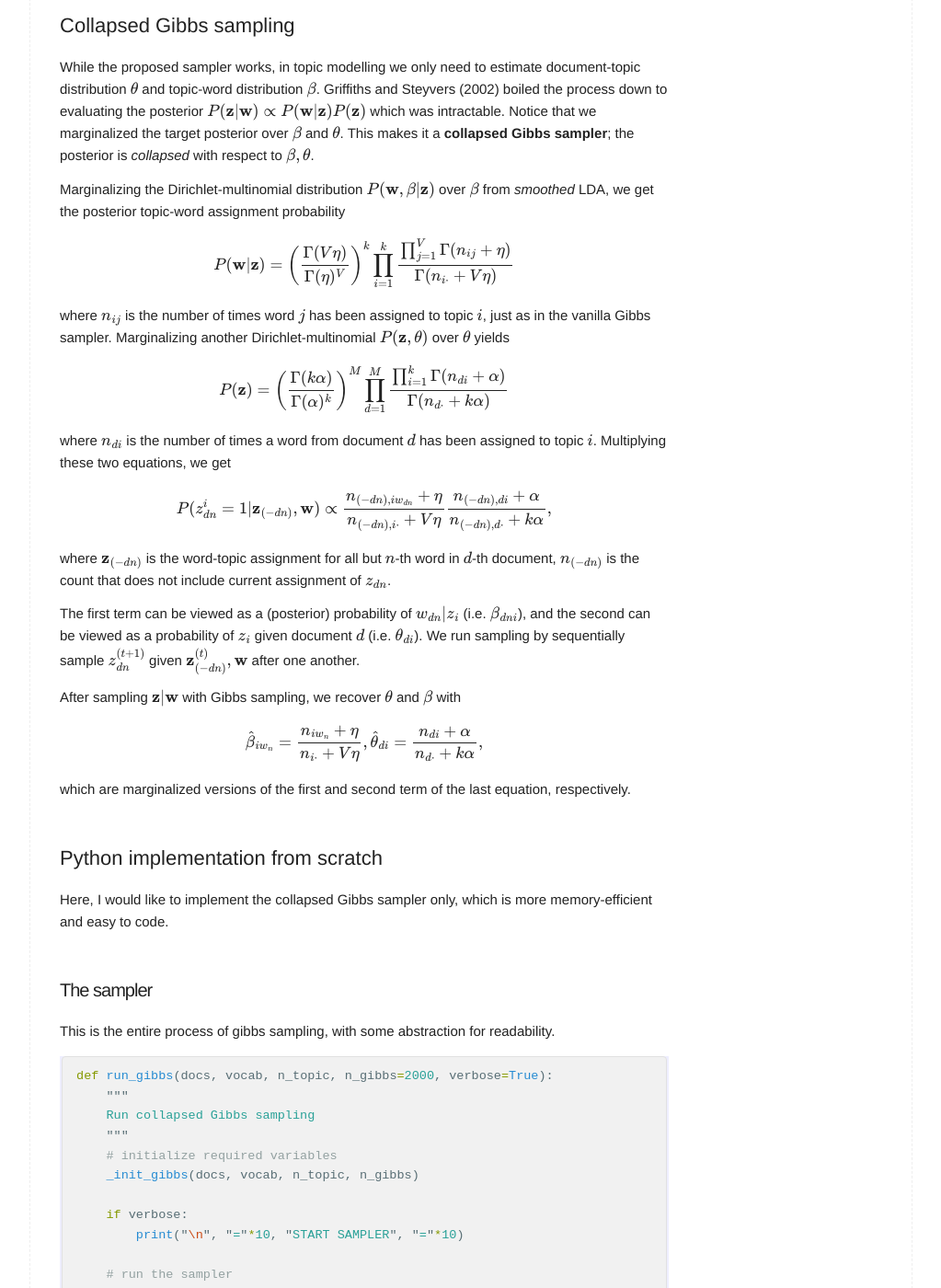
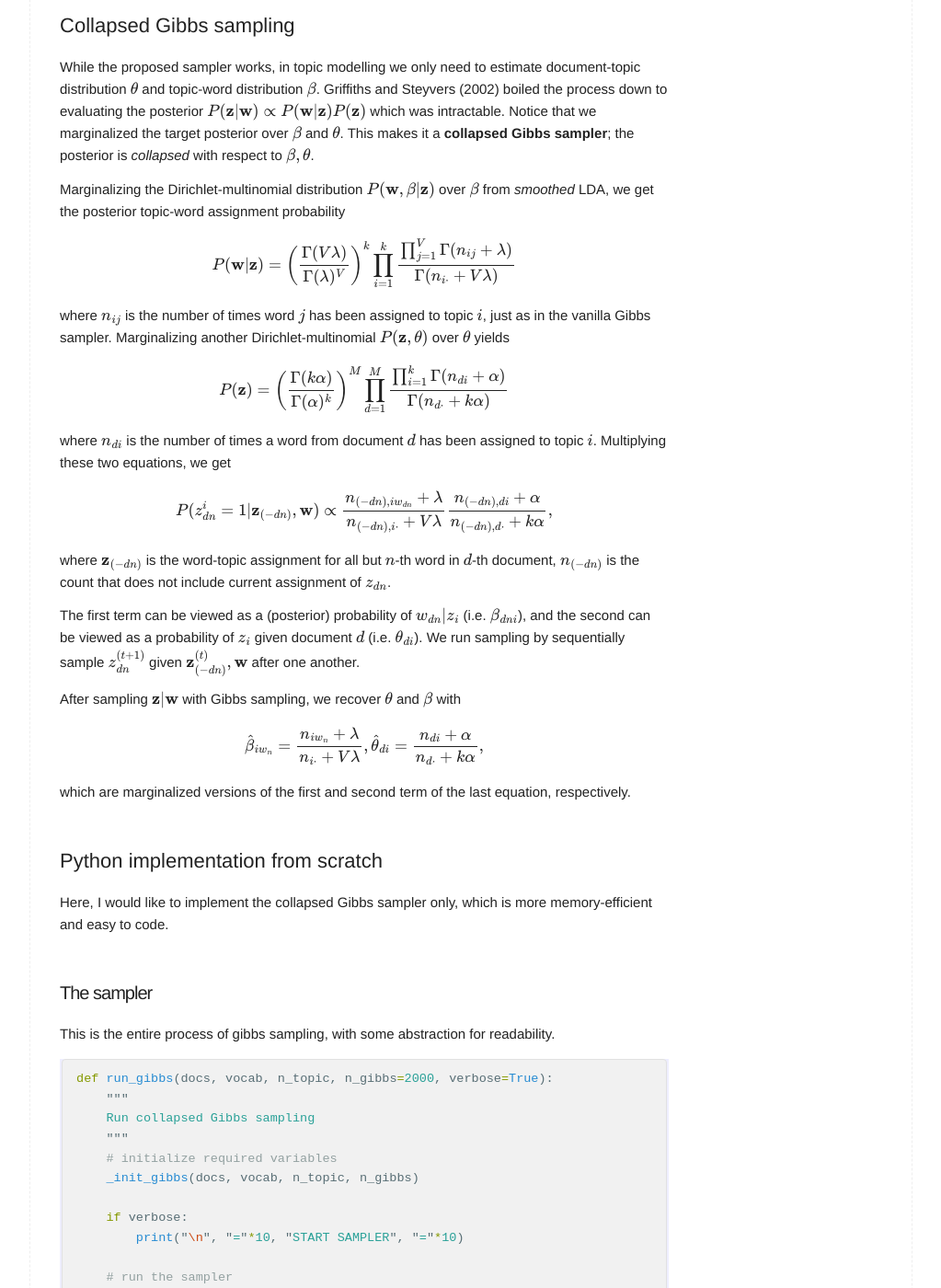
Before and after one commit to naturale0/naturale0.github.io, a Jekyll site: the page built from _posts/2021-02-15-LDA-4-Gibbs-Sampling.md, in a window 1280 px wide and 1400 px high, scrolled down 2716 px. Shown: the whole window at 92% size, without its empty margins (128-1151 px from the left). Built offline with Jekyll 4.4.1, drawn with Linux system fonts in a browser that asks for light colours; formulas are drawn with MathJax 3; comment, search, counter and statistics services are not loaded; some of the changed text lies outside the part shown.

Commit message:
post LDA (5)

````diff
--- a/_posts/2021-02-15-LDA-4-Gibbs-Sampling.md
+++ b/_posts/2021-02-15-LDA-4-Gibbs-Sampling.md
@@ -45,7 +45,7 @@ In population genetics setup, our notations are as follows:
 
 Generative process of genotype of $d$-th individual $\mathbf{w}_{d}$ with $k$ predefined populations described on the paper is a little different than that of Blei et al. (2003).
 
-1. $\beta_k \sim \mathcal{D}_V(\eta)$.
+1. $\beta_k \sim \mathcal{D}_V(\lambda)$.
 2. $\theta_d \sim \mathcal{D}_k(\alpha)$. $\theta\_{di}$ is the probability that $d$-th individual's genome is originated from population $i$.
 3. for $n=1,\cdots,N$:
     1. $z_{dn}$ is chosen with probability $P(z_{dn}^i=1\|\theta_d,\beta)=\theta_{di}$.
@@ -82,7 +82,7 @@ $$
 
 where $n_{ij}$ the number of occurrence of word $j$ under topic $i$, $m_{di}$ is the number of loci in $d$-th individual that originated from population $k$.
 
-1. Update $\beta^{(t+1)}$ with a sample from $\beta_i\|\mathbf{w},\mathbf{z}^{(t)} \sim \mathcal{D}_V(\eta+\mathbf{n}_i)$.
+1. Update $\beta^{(t+1)}$ with a sample from $\beta_i\|\mathbf{w},\mathbf{z}^{(t)} \sim \mathcal{D}_V(\lambda+\mathbf{n}_i)$.
 
 2. Update $\theta^{(t+1)}$ with a sample from $\theta_d\|\mathbf{w},\mathbf{z}^{(t)} \sim \mathcal{D}_k(\alpha^{(t)}+\mathbf{m}_d)$.
 
@@ -112,7 +112,7 @@ Marginalizing the Dirichlet-multinomial distribution $P(\mathbf{w}, \beta \| \ma
 
 
 $$
-P(\mathbf{w}|\mathbf{z}) = \left( \frac{\Gamma(V\eta)}{\Gamma(\eta)^V} \right)^k \prod_{i=1}^k\frac{\prod_{j=1}^V \Gamma(n_{ij}+\eta)}{\Gamma(n_{i\cdot}+V\eta)}
+P(\mathbf{w}|\mathbf{z}) = \left( \frac{\Gamma(V\lambda)}{\Gamma(\lambda)^V} \right)^k \prod_{i=1}^k\frac{\prod_{j=1}^V \Gamma(n_{ij}+\lambda)}{\Gamma(n_{i\cdot}+V\lambda)}
 $$
 
 
@@ -128,7 +128,7 @@ where $n_{di}$ is the number of times a word from document $d$ has been assigned
 
 
 $$
-P(z_{dn}^i=1 | \mathbf{z}_{(-dn)},\mathbf{w}) \propto \frac{n_{(-dn),iw_{dn}}+\eta}{n_{(-dn),i\cdot}+V\eta} \frac{n_{(-dn),di}+\alpha}{n_{(-dn),d\cdot}+k\alpha},
+P(z_{dn}^i=1 | \mathbf{z}_{(-dn)},\mathbf{w}) \propto \frac{n_{(-dn),iw_{dn}}+\lambda}{n_{(-dn),i\cdot}+V\lambda} \frac{n_{(-dn),di}+\alpha}{n_{(-dn),d\cdot}+k\alpha},
 $$
 
 
@@ -139,7 +139,7 @@ The first term can be viewed as a (posterior) probability of $w_{dn}\|z_i$ (i.e.
 After sampling $\mathbf{z}\|\mathbf{w}$ with Gibbs sampling, we recover $\theta$ and $\beta$ with
 
 $$
-\hat\beta_{iw_n} = \frac{n_{iw_n}+\eta}{n_{i\cdot}+V\eta}, \\
+\hat\beta_{iw_n} = \frac{n_{iw_n}+\lambda}{n_{i\cdot}+V\lambda}, \\
 \hat\theta_{di} = \frac{n_{di}+\alpha}{n_{d\cdot}+k\alpha},
 $$
 
@@ -194,7 +194,7 @@ def run_gibbs(docs, vocab, n_topic, n_gibbs=2000, verbose=True):
             print(f"Sampled {t+1}/{n_gibbs}")
 ```
 
-In `_init_gibbs()`, instantiate variables (numbers `V`, `M`, `N`, `k` and hyperparameters `alpha`, `eta` and counters and assignment table `n_iw`, `n_di`, `assign`).
+In `_init_gibbs()`, instantiate variables (numbers `V`, `M`, `N`, `k` and hyperparameters `alpha`, `lam` and counters and assignment table `n_iw`, `n_di`, `assign`).
 
 ```python
 def _init_gibbs(docs, vocab, n_topic, n_gibbs=2000):
@@ -236,7 +236,7 @@ def _conditional_prob(w_dn, d):
 
     for i in range(k):
         # P(w_dn | z_i)
-        _1 = (n_iw[i, w_dn] + eta) / (n_iw[i, :].sum() + V*eta)
+        _1 = (n_iw[i, w_dn] + lam) / (n_iw[i, :].sum() + V*lam)
         # P(z_i | d)
         _2 = (n_di[d, i] + alpha) / (n_di[d, :].sum() + k*alpha)
 
@@ -259,7 +259,7 @@ Now we need to recover topic-word and document-topic distribution from the sampl
 
 for j in range(V):
     for i in range(k):
-        β̂[i, j] = (n_iw[i, j] + eta) / (n_iw[i, :].sum() + V*eta)
+        β̂[i, j] = (n_iw[i, j] + lam) / (n_iw[i, :].sum() + V*lam)
 
 for d in range(M):
     for i in range(k):
@@ -268,7 +268,7 @@ for d in range(M):
 
 Finally we can plot it as a heatmap.
 
-![LDA_gibbs-result](/assets/fig/210215_lda_gibbs-result.png)
+![LDA_gibbs-result](/assets/fig/210216_lda_gibbs-result.png)
 
 <br>
 
````
Also changed, not shown: _posts/2021-02-15-LDA-3-Variational-EM.md (+1 -1 lines), _posts/2021-02-16-LDA-5-Smooth-LDA.md (added, +152 -0 lines), assets/fig/210216_lda_gibbs-result.png (renamed from assets/fig/210215_lda_gibbs-result.png), assets/fig/210216_smooth-lda-vem.png (added), 3 other files.
